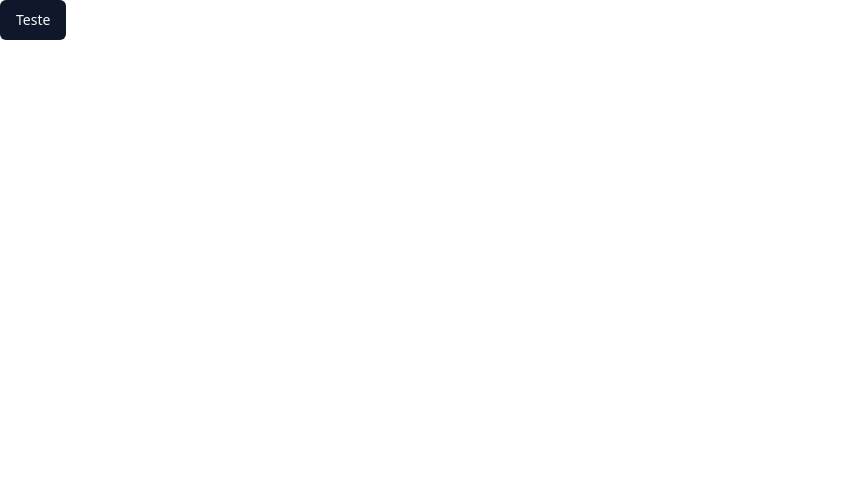
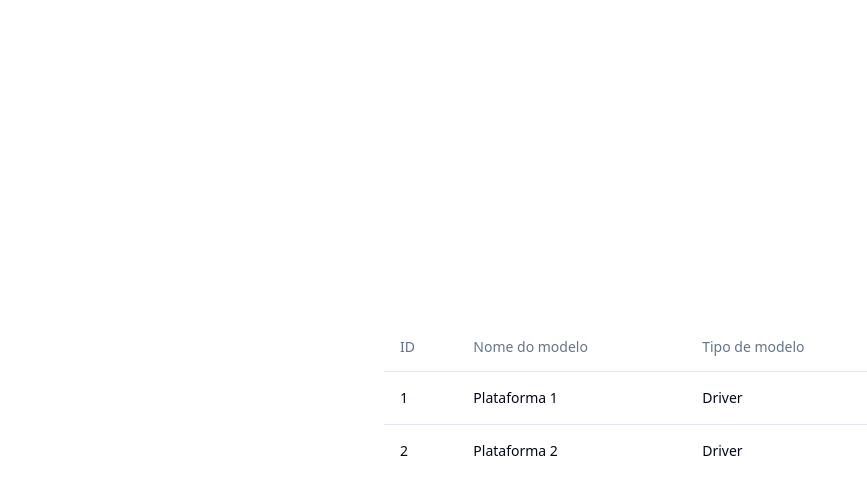
Before and after one commit to erik-ferreira/react-query, a React (Vite) app: page / in a window 1280 px wide. Shown: the top 494 px of the page, without its empty margins (0-867 px from the left). Built offline with nearby package versions, Linux system fonts and the light colour scheme.

Commit message:
add components

```diff
--- a/package.json
+++ b/package.json
@@ -10,6 +10,7 @@
     "preview": "vite preview"
   },
   "dependencies": {
+    "@radix-ui/react-select": "^2.1.1",
     "@radix-ui/react-slot": "^1.1.0",
     "class-variance-authority": "^0.7.0",
     "clsx": "^2.1.1",
--- a/src/App.tsx
+++ b/src/App.tsx
@@ -1,9 +1,37 @@
-import { Button } from "./components/ui/button"
+import {
+  Table,
+  TableBody,
+  TableCell,
+  TableHead,
+  TableHeader,
+  TableRow,
+} from "@/components/ui/table"
 
 export function App() {
   return (
     <main>
-      <Button>Teste</Button>
+      <Table>
+        <TableHeader>
+          <TableRow>
+            <TableHead>ID</TableHead>
+            <TableHead>Nome do modelo</TableHead>
+            <TableHead>Tipo de modelo</TableHead>
+          </TableRow>
+        </TableHeader>
+        <TableBody>
+          <TableRow>
+            <TableCell>1</TableCell>
+            <TableCell>Plataforma 1</TableCell>
+            <TableCell>Driver</TableCell>
+          </TableRow>
+
+          <TableRow>
+            <TableCell>2</TableCell>
+            <TableCell>Plataforma 2</TableCell>
+            <TableCell>Driver</TableCell>
+          </TableRow>
+        </TableBody>
+      </Table>
     </main>
   )
 }
--- /dev/null
+++ b/src/components/ui/input.tsx
@@ -0,0 +1,25 @@
+import * as React from "react"
+
+import { cn } from "src/libs"
+
+export interface InputProps
+  extends React.InputHTMLAttributes<HTMLInputElement> {}
+
+const Input = React.forwardRef<HTMLInputElement, InputProps>(
+  ({ className, type, ...props }, ref) => {
+    return (
+      <input
+        type={type}
+        className={cn(
+          "flex h-10 w-full rounded-md border border-input bg-background px-3 py-2 text-sm ring-offset-background file:border-0 file:bg-transparent file:text-sm file:font-medium placeholder:text-muted-foreground focus-visible:outline-none focus-visible:ring-2 focus-visible:ring-ring focus-visible:ring-offset-2 disabled:cursor-not-allowed disabled:opacity-50",
+          className
+        )}
+        ref={ref}
+        {...props}
+      />
+    )
+  }
+)
+Input.displayName = "Input"
+
+export { Input }
--- /dev/null
+++ b/src/components/ui/select.tsx
@@ -0,0 +1,158 @@
+import * as React from "react"
+import * as SelectPrimitive from "@radix-ui/react-select"
+import { Check, ChevronDown, ChevronUp } from "lucide-react"
+
+import { cn } from "src/libs"
+
+const Select = SelectPrimitive.Root
+
+const SelectGroup = SelectPrimitive.Group
+
+const SelectValue = SelectPrimitive.Value
+
+const SelectTrigger = React.forwardRef<
+  React.ElementRef<typeof SelectPrimitive.Trigger>,
+  React.ComponentPropsWithoutRef<typeof SelectPrimitive.Trigger>
+>(({ className, children, ...props }, ref) => (
+  <SelectPrimitive.Trigger
+    ref={ref}
+    className={cn(
+      "flex h-10 w-full items-center justify-between rounded-md border border-input bg-background px-3 py-2 text-sm ring-offset-background placeholder:text-muted-foreground focus:outline-none focus:ring-2 focus:ring-ring focus:ring-offset-2 disabled:cursor-not-allowed disabled:opacity-50 [&>span]:line-clamp-1",
+      className
+    )}
+    {...props}
+  >
+    {children}
+    <SelectPrimitive.Icon asChild>
+      <ChevronDown className="h-4 w-4 opacity-50" />
+    </SelectPrimitive.Icon>
+  </SelectPrimitive.Trigger>
+))
+SelectTrigger.displayName = SelectPrimitive.Trigger.displayName
+
+const SelectScrollUpButton = React.forwardRef<
+  React.ElementRef<typeof SelectPrimitive.ScrollUpButton>,
+  React.ComponentPropsWithoutRef<typeof SelectPrimitive.ScrollUpButton>
+>(({ className, ...props }, ref) => (
+  <SelectPrimitive.ScrollUpButton
+    ref={ref}
+    className={cn(
+      "flex cursor-default items-center justify-center py-1",
+      className
+    )}
+    {...props}
+  >
+    <ChevronUp className="h-4 w-4" />
+  </SelectPrimitive.ScrollUpButton>
+))
+SelectScrollUpButton.displayName = SelectPrimitive.ScrollUpButton.displayName
+
+const SelectScrollDownButton = React.forwardRef<
+  React.ElementRef<typeof SelectPrimitive.ScrollDownButton>,
+  React.ComponentPropsWithoutRef<typeof SelectPrimitive.ScrollDownButton>
+>(({ className, ...props }, ref) => (
+  <SelectPrimitive.ScrollDownButton
+    ref={ref}
+    className={cn(
+      "flex cursor-default items-center justify-center py-1",
+      className
+    )}
+    {...props}
+  >
+    <ChevronDown className="h-4 w-4" />
+  </SelectPrimitive.ScrollDownButton>
+))
+SelectScrollDownButton.displayName =
+  SelectPrimitive.ScrollDownButton.displayName
+
+const SelectContent = React.forwardRef<
+  React.ElementRef<typeof SelectPrimitive.Content>,
+  React.ComponentPropsWithoutRef<typeof SelectPrimitive.Content>
+>(({ className, children, position = "popper", ...props }, ref) => (
+  <SelectPrimitive.Portal>
+    <SelectPrimitive.Content
+      ref={ref}
+      className={cn(
+        "relative z-50 max-h-96 min-w-[8rem] overflow-hidden rounded-md border bg-popover text-popover-foreground shadow-md data-[state=open]:animate-in data-[state=closed]:animate-out data-[state=closed]:fade-out-0 data-[state=open]:fade-in-0 data-[state=closed]:zoom-out-95 data-[state=open]:zoom-in-95 data-[side=bottom]:slide-in-from-top-2 data-[side=left]:slide-in-from-right-2 data-[side=right]:slide-in-from-left-2 data-[side=top]:slide-in-from-bottom-2",
+        position === "popper" &&
+          "data-[side=bottom]:translate-y-1 data-[side=left]:-translate-x-1 data-[side=right]:translate-x-1 data-[side=top]:-translate-y-1",
+        className
+      )}
+      position={position}
+      {...props}
+    >
+      <SelectScrollUpButton />
+      <SelectPrimitive.Viewport
+        className={cn(
+          "p-1",
+          position === "popper" &&
+            "h-[var(--radix-select-trigger-height)] w-full min-w-[var(--radix-select-trigger-width)]"
+        )}
+      >
+        {children}
+      </SelectPrimitive.Viewport>
+      <SelectScrollDownButton />
+    </SelectPrimitive.Content>
+  </SelectPrimitive.Portal>
+))
+SelectContent.displayName = SelectPrimitive.Content.displayName
+
+const SelectLabel = React.forwardRef<
+  React.ElementRef<typeof SelectPrimitive.Label>,
+  React.ComponentPropsWithoutRef<typeof SelectPrimitive.Label>
+>(({ className, ...props }, ref) => (
+  <SelectPrimitive.Label
+    ref={ref}
+    className={cn("py-1.5 pl-8 pr-2 text-sm font-semibold", className)}
+    {...props}
+  />
+))
+SelectLabel.displayName = SelectPrimitive.Label.displayName
+
+const SelectItem = React.forwardRef<
+  React.ElementRef<typeof SelectPrimitive.Item>,
+  React.ComponentPropsWithoutRef<typeof SelectPrimitive.Item>
+>(({ className, children, ...props }, ref) => (
+  <SelectPrimitive.Item
+    ref={ref}
+    className={cn(
+      "relative flex w-full cursor-default select-none items-center rounded-sm py-1.5 pl-8 pr-2 text-sm outline-none focus:bg-accent focus:text-accent-foreground data-[disabled]:pointer-events-none data-[disabled]:opacity-50",
+      className
+    )}
+    {...props}
+  >
+    <span className="absolute left-2 flex h-3.5 w-3.5 items-center justify-center">
+      <SelectPrimitive.ItemIndicator>
+        <Check className="h-4 w-4" />
+      </SelectPrimitive.ItemIndicator>
+    </span>
+
+    <SelectPrimitive.ItemText>{children}</SelectPrimitive.ItemText>
+  </SelectPrimitive.Item>
+))
+SelectItem.displayName = SelectPrimitive.Item.displayName
+
+const SelectSeparator = React.forwardRef<
+  React.ElementRef<typeof SelectPrimitive.Separator>,
+  React.ComponentPropsWithoutRef<typeof SelectPrimitive.Separator>
+>(({ className, ...props }, ref) => (
+  <SelectPrimitive.Separator
+    ref={ref}
+    className={cn("-mx-1 my-1 h-px bg-muted", className)}
+    {...props}
+  />
+))
+SelectSeparator.displayName = SelectPrimitive.Separator.displayName
+
+export {
+  Select,
+  SelectGroup,
+  SelectValue,
+  SelectTrigger,
+  SelectContent,
+  SelectLabel,
+  SelectItem,
+  SelectSeparator,
+  SelectScrollUpButton,
+  SelectScrollDownButton,
+}
--- /dev/null
+++ b/src/components/ui/table.tsx
@@ -0,0 +1,117 @@
+import * as React from "react"
+
+import { cn } from "@/libs"
+
+const Table = React.forwardRef<
+  HTMLTableElement,
+  React.HTMLAttributes<HTMLTableElement>
+>(({ className, ...props }, ref) => (
+  <div className="relative w-full overflow-auto">
+    <table
+      ref={ref}
+      className={cn("w-full caption-bottom text-sm", className)}
+      {...props}
+    />
+  </div>
+))
+Table.displayName = "Table"
+
+const TableHeader = React.forwardRef<
+  HTMLTableSectionElement,
+  React.HTMLAttributes<HTMLTableSectionElement>
+>(({ className, ...props }, ref) => (
+  <thead ref={ref} className={cn("[&_tr]:border-b", className)} {...props} />
+))
+TableHeader.displayName = "TableHeader"
+
+const TableBody = React.forwardRef<
+  HTMLTableSectionElement,
+  React.HTMLAttributes<HTMLTableSectionElement>
+>(({ className, ...props }, ref) => (
+  <tbody
+    ref={ref}
+    className={cn("[&_tr:last-child]:border-0", className)}
+    {...props}
+  />
+))
+TableBody.displayName = "TableBody"
+
+const TableFooter = React.forwardRef<
+  HTMLTableSectionElement,
+  React.HTMLAttributes<HTMLTableSectionElement>
+>(({ className, ...props }, ref) => (
+  <tfoot
+    ref={ref}
+    className={cn(
+      "border-t bg-muted/50 font-medium [&>tr]:last:border-b-0",
+      className
+    )}
+    {...props}
+  />
+))
+TableFooter.displayName = "TableFooter"
+
+const TableRow = React.forwardRef<
+  HTMLTableRowElement,
+  React.HTMLAttributes<HTMLTableRowElement>
+>(({ className, ...props }, ref) => (
+  <tr
+    ref={ref}
+    className={cn(
+      "border-b transition-colors hover:bg-muted/50 data-[state=selected]:bg-muted",
+      className
+    )}
+    {...props}
+  />
+))
+TableRow.displayName = "TableRow"
+
+const TableHead = React.forwardRef<
+  HTMLTableCellElement,
+  React.ThHTMLAttributes<HTMLTableCellElement>
+>(({ className, ...props }, ref) => (
+  <th
+    ref={ref}
+    className={cn(
+      "h-12 px-4 text-left align-middle font-medium text-muted-foreground [&:has([role=checkbox])]:pr-0",
+      className
+    )}
+    {...props}
+  />
+))
+TableHead.displayName = "TableHead"
+
+const TableCell = React.forwardRef<
+  HTMLTableCellElement,
+  React.TdHTMLAttributes<HTMLTableCellElement>
+>(({ className, ...props }, ref) => (
+  <td
+    ref={ref}
+    className={cn("p-4 align-middle [&:has([role=checkbox])]:pr-0", className)}
+    {...props}
+  />
+))
+TableCell.displayName = "TableCell"
+
+const TableCaption = React.forwardRef<
+  HTMLTableCaptionElement,
+  React.HTMLAttributes<HTMLTableCaptionElement>
+>(({ className, ...props }, ref) => (
+  <caption
+    ref={ref}
+    className={cn("mt-4 text-sm text-muted-foreground", className)}
+    {...props}
+  />
+))
+TableCaption.displayName = "TableCaption"
+
+export {
+  Table,
+  TableHeader,
+  TableBody,
+  TableFooter,
+  TableHead,
+  TableRow,
+  TableCell,
+  TableCaption,
+}
--- a/src/styles/global.css
+++ b/src/styles/global.css
@@ -74,3 +74,15 @@
     @apply bg-background text-foreground;
   }
 }
+
+main {
+  max-width: 40%;
+  height: 100vh;
+
+  margin: 0 auto;
+
+  display: flex;
+  align-items: center;
+  justify-content: center;
+  gap: 1rem;
+}
```
Also changed, not shown: 1 other file (tests, documents, lock files or other folders). Lines whose indentation alone changed are shown as unchanged.
